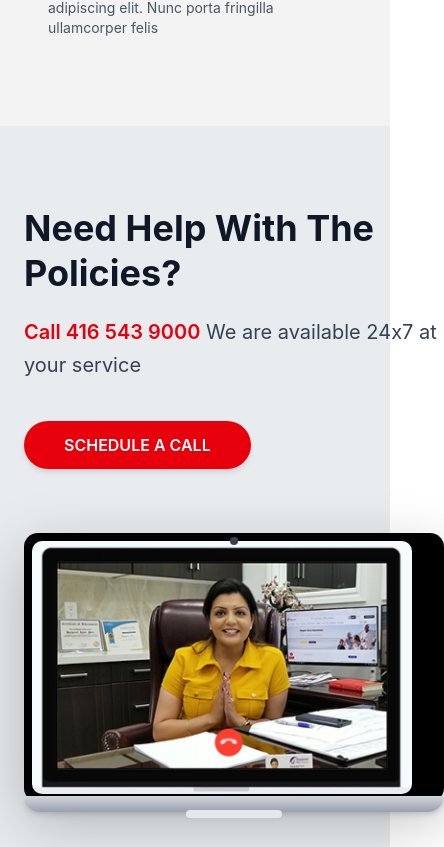
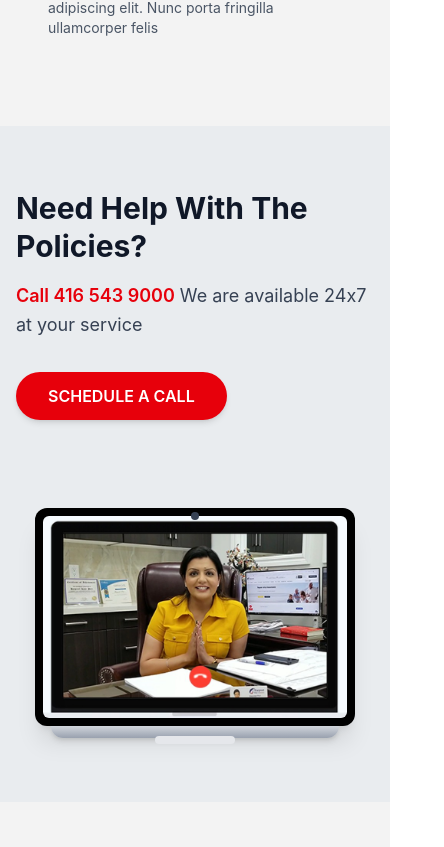
Before and after one commit to saikiranyalavarthi/new-project, a React (Vite) app: page / in a window 390 px wide. Shown: the part 4777-5624 px from the top of the page, 444 px wide, since content can reach past the window. Built offline with nearby package versions, Linux system fonts and the light colour scheme.

Commit message:
update changes

```diff
--- a/src/Components/HelpSection.jsx
+++ b/src/Components/HelpSection.jsx
@@ -2,35 +2,35 @@ import React from "react";
 
 export default function HelpSection() {
   return (
-    <section className="bg-[#e9ecef] py-20 px-6">
-      <div className="max-w-7xl mx-auto grid md:grid-cols-2 items-center gap-16">
+    <section className="bg-[#e9ecef] py-16 md:py-20 px-4 md:px-6 overflow-hidden">
+      <div className="max-w-7xl mx-auto grid grid-cols-1 md:grid-cols-2 items-center gap-12 md:gap-16">
         {/* LEFT CONTENT */}
         <div>
-          <h2 className="text-4xl md:text-5xl font-bold text-gray-900 leading-tight">
+          <h2 className="text-3xl md:text-5xl font-bold text-gray-900 leading-tight">
             Need Help With The Policies?
           </h2>
 
-          <p className="mt-5 text-xl md:text-2xl text-gray-700 leading-relaxed">
+          <p className="mt-4 md:mt-5 text-lg md:text-2xl text-gray-700 leading-relaxed">
             <span className="text-red-600 font-semibold">
               Call 416 543 9000
             </span>{" "}
             We are available 24x7 at your service
           </p>
 
-          <button className="mt-10 bg-red-600 hover:bg-red-700 text-white px-10 py-3 rounded-full font-semibold transition shadow-md">
+          <button className="mt-8 md:mt-10 bg-red-600 hover:bg-red-700 text-white px-8 md:px-10 py-3 rounded-full font-semibold transition shadow-md">
             SCHEDULE A CALL
           </button>
         </div>
 
-        {/* RIGHT IMAGE (LAPTOP UI) */}
-        <div className="flex justify-center md:justify-end">
-          <div className="relative">
+        {/* RIGHT IMAGE */}
+        <div className="flex justify-center md:justify-end mt-10 md:mt-0">
+          <div className="relative w-full max-w-[320px] md:max-w-[520px]">
             {/* SCREEN */}
-            <div className="bg-black rounded-[14px] p-2 shadow-[0_20px_60px_rgba(0,0,0,0.25)]">
+            <div className="bg-black rounded-xl p-2 shadow-xl">
               <img
                 src="/side4.jpg"
                 alt="Video Call"
-                className="w-[380px] md:w-[300px] rounded-[10px] object-cover"
+                className="w-full h-auto rounded-md object-cover"
               />
             </div>
 
@@ -38,10 +38,10 @@ export default function HelpSection() {
             <div className="absolute top-1 left-1/2 -translate-x-1/2 w-2 h-2 bg-gray-700 rounded-full"></div>
 
             {/* BASE */}
-            <div className="mt-[-6px] h-4 bg-gradient-to-b from-gray-300 to-gray-400 rounded-b-2xl w-[420px] md:w-[540px] mx-auto shadow-md"></div>
+            <div className="h-3 md:h-4 bg-gradient-to-b from-gray-300 to-gray-400 rounded-b-xl w-[90%] mx-auto shadow-md"></div>
 
-            {/* TRACKPAD EFFECT */}
-            <div className="absolute bottom-[-6px] left-1/2 -translate-x-1/2 w-24 h-2 bg-gray-200 rounded-full"></div>
+            {/* TRACKPAD */}
+            <div className="absolute bottom-[-6px] left-1/2 -translate-x-1/2 w-20 h-2 bg-gray-200 rounded-full"></div>
           </div>
         </div>
       </div>
```
